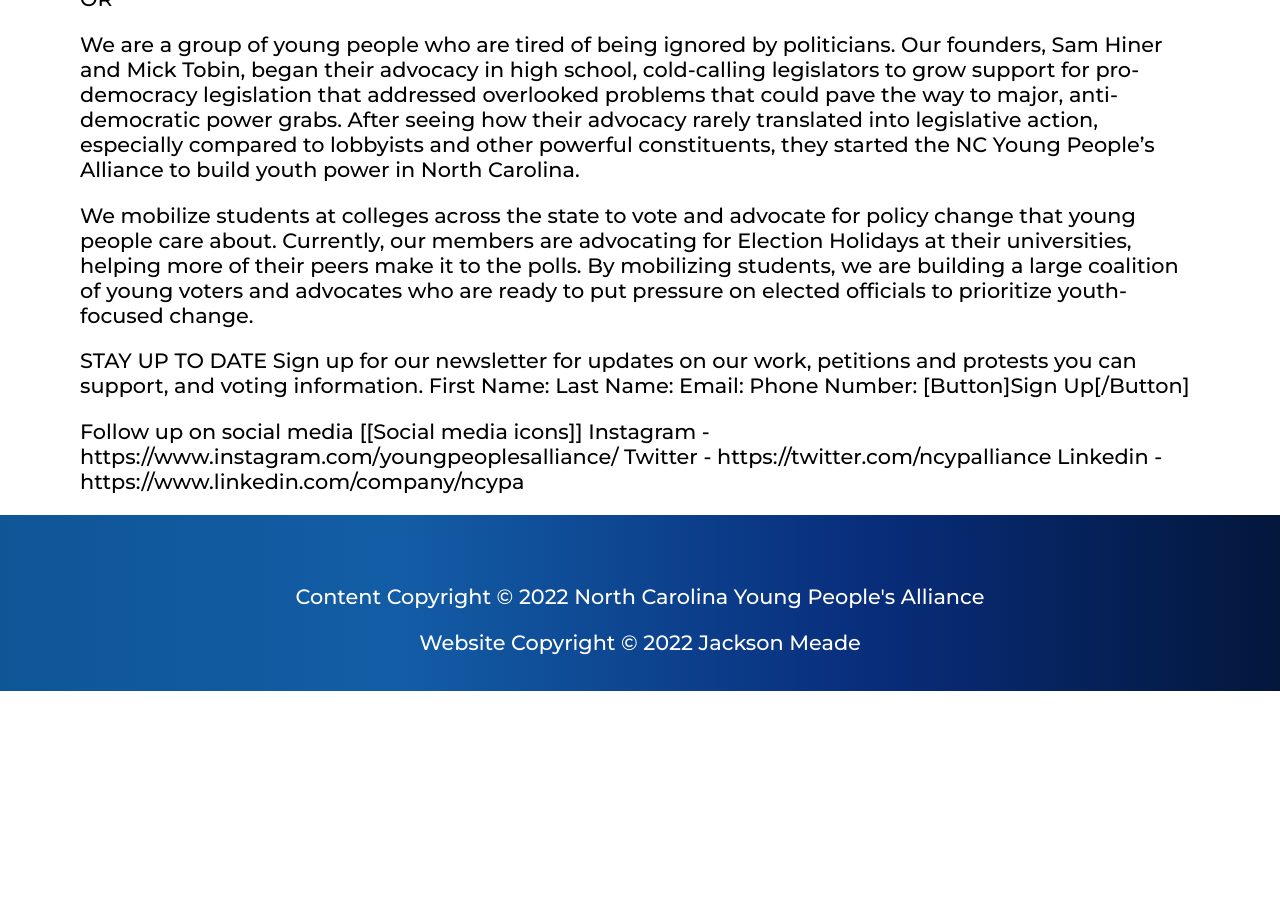
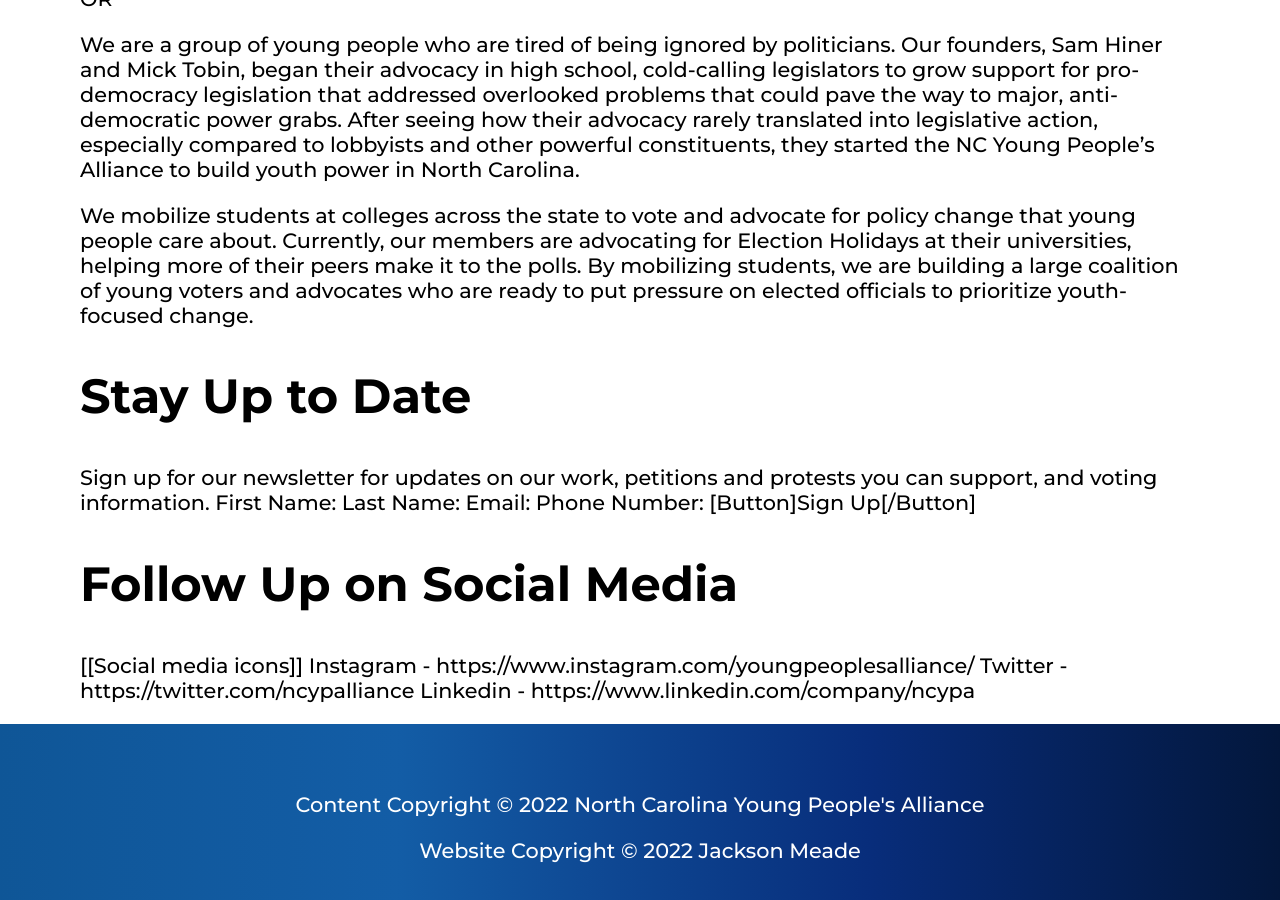
Before and after one commit to JacksonMeade/ncypa, a Jekyll site: the page built from _posts/2022-07-08-learn-more.md, in a window 1280 px wide and 900 px high, scrolled down 755 px. Built offline with Jekyll 4.4.1, drawn with Linux system fonts in a browser that asks for light colours; nearby versions of some CDN libraries; before the commit the page ends 1446 px from its top, so only the background shows below that.

Commit message:
fix urls

```diff
--- a/_config.yml
+++ b/_config.yml
@@ -1,3 +1,6 @@
+baseurl: ...
+url: https://jacksonmeade.github.io/ncypa
+
 permalink: /:category/:title:output_ext
 
 plugins:
--- a/_posts/2022-07-08-learn-more.md
+++ b/_posts/2022-07-08-learn-more.md
@@ -20,14 +20,14 @@
 
 We mobilize students at colleges across the state to vote and advocate for policy change that young people care about. Currently, our members are advocating for Election Holidays at their universities, helping more of their peers make it to the polls. By mobilizing students, we are building a large coalition of young voters and advocates who are ready to put pressure on elected officials to prioritize youth-focused change.
 
-STAY UP TO DATE
+## Stay Up to Date
 Sign up for our newsletter for updates on our work, petitions and protests you can support, and voting information.
 First Name:            Last Name:
 Email:
 Phone Number:
 [Button]Sign Up[/Button]
 
-Follow up on social media
+## Follow Up on Social Media
 [[Social media icons]]
 Instagram - https://www.instagram.com/youngpeoplesalliance/
 Twitter - https://twitter.com/ncypalliance
```
Also changed, not shown: _includes/sidebar.html (added).
